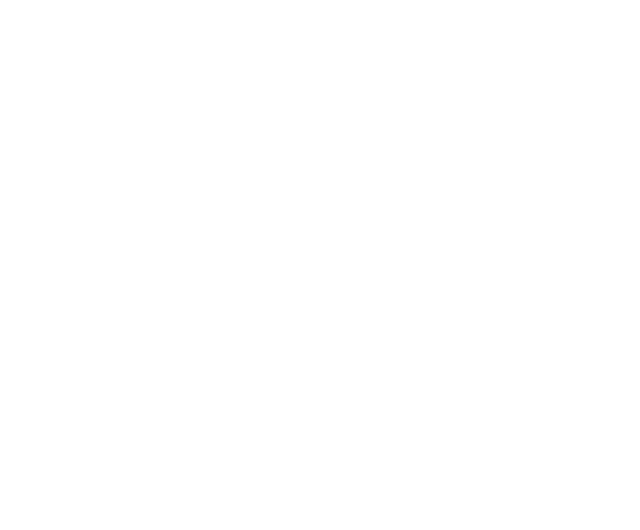
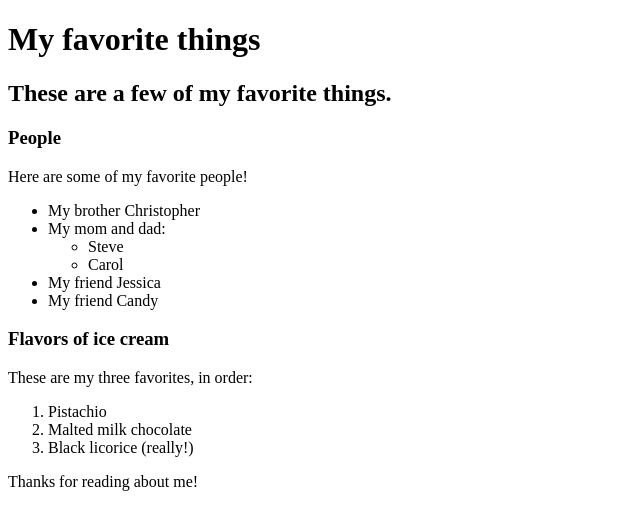
Before and after one commit to 3Emme/my-first-webpage, a plain HTML site: page favorite-things.html in a window 1280 px wide. Shown: the whole page, without its empty margins (0-640 px from the left). Drawn offline with Linux system fonts and the light colour scheme.

Commit message:
fix spacing and indentation for both favorite-things.html and my-first-webpage.html

```diff
--- a/favorite-things.html
+++ b/favorite-things.html
@@ -0,0 +1,31 @@
+<!DOCTYPE html>
+<html lang="en-US">
+<head>
+  <title>Michael's favorite things</title>
+</head>
+<body>
+  <h1>My favorite things</h1>
+  <h2>These are a few of my favorite things.</h2>
+  <h3>People</h3>
+  <p>Here are some of my favorite people!</p>
+  <ul>
+    <li>My brother Christopher</li>
+    <li>My mom and dad:
+      <ul>
+        <li>Steve</li>
+        <li>Carol</li>
+      </ul>
+    </li>
+    <li>My friend Jessica</li>
+    <li>My friend Candy</li>
+  </ul>
+  <h3>Flavors of ice cream</h3>
+  <p>These are my three favorites, in order:</p>
+  <ol>
+    <li>Pistachio</li>
+    <li>Malted milk chocolate</li>
+    <li>Black licorice (really!)</li>
+  </ol>
+  <p>Thanks for reading about me!</p>
+</body>
+</html>
```
Also changed, not shown: my-first-webpage.html (+0 -2 lines).
